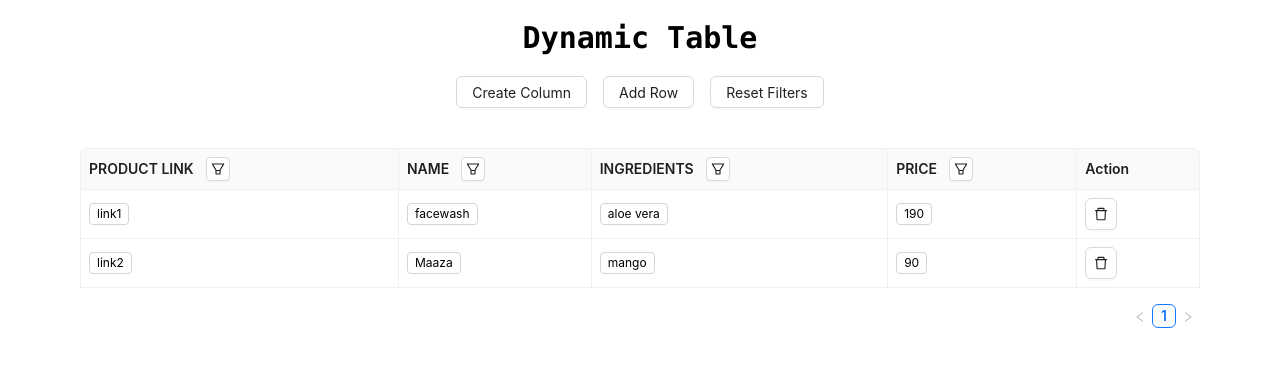
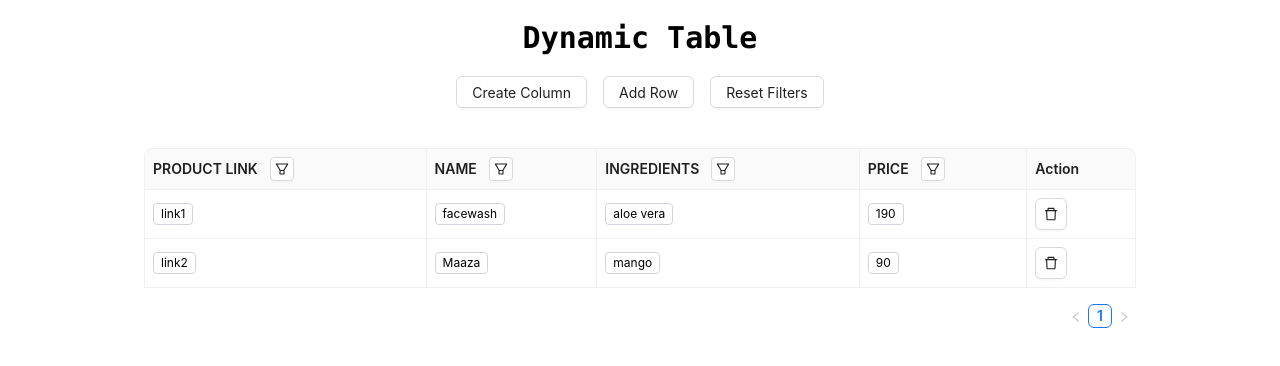
Before and after one commit to ucantbe-jagmeet/dynamic-table, a Next.js app: page / in a window 1280 px wide. Shown: the top 366 px of the page. Built offline with nearby package versions, Linux system fonts and the light colour scheme.

Commit message:
max-w added

```diff
--- a/src/components/DynamicTable.tsx
+++ b/src/components/DynamicTable.tsx
@@ -177,7 +177,7 @@ const DynamicTable: React.FC = () => {
             ]}
             dataSource={rows}
             pagination={{ pageSize: 10 }}
-            className="w-full lg:px-20 px-10 overflow-auto"
+            className="w-full lg:px-20 px-10 overflow-auto max-w-6xl"
             tableLayout="auto"
             size="small"
             bordered
```
